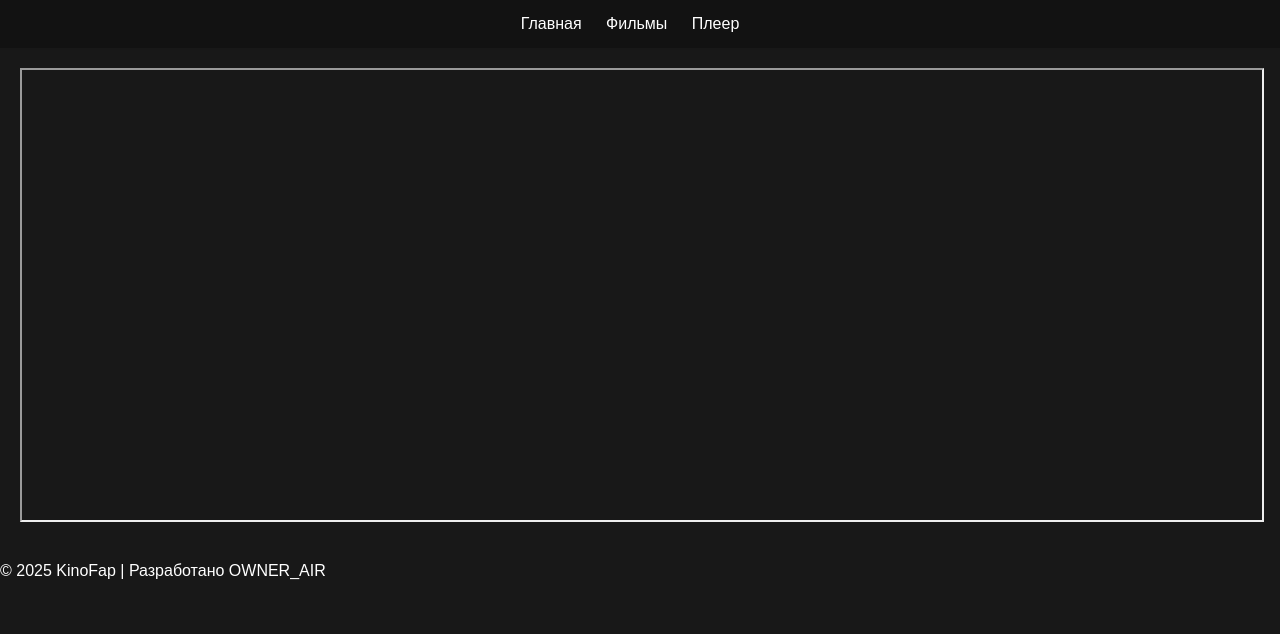
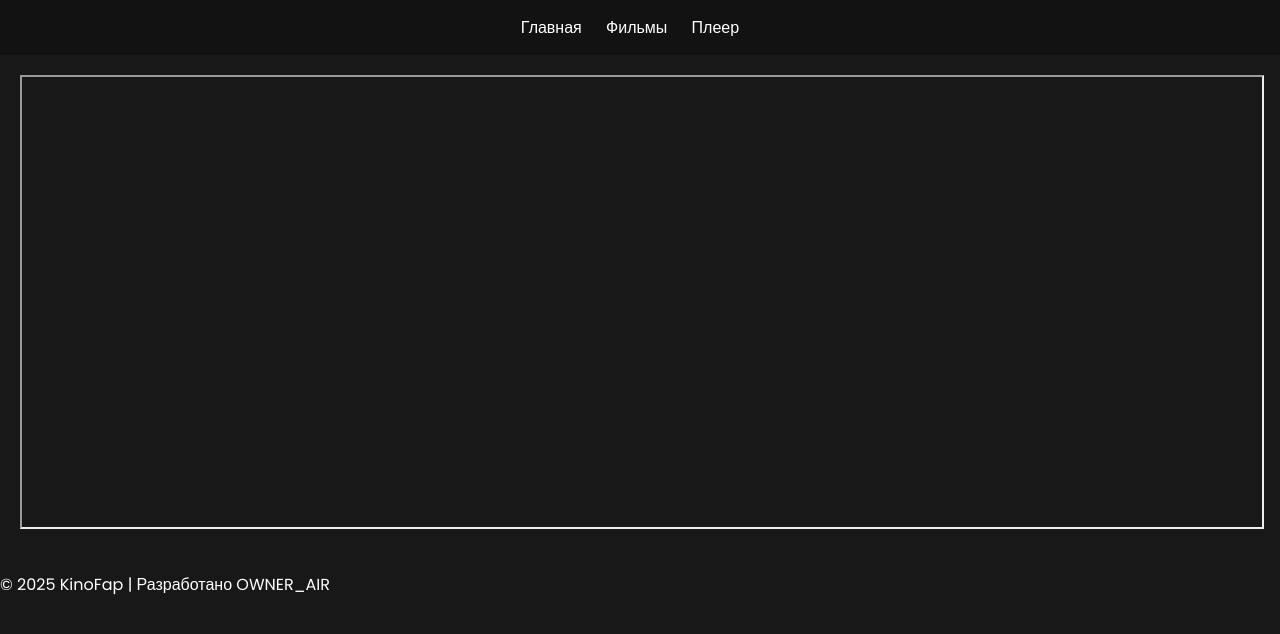
Before and after one commit to Nikolay1123770/KinoFap112, a plain HTML site: page player.html in a window 1280 px wide. Drawn offline with Linux system fonts and the light colour scheme.

Commit message:
Add files via upload

```diff
--- a/player.html
+++ b/player.html
@@ -5,6 +5,7 @@
     <meta charset="UTF-8">
     <meta name="viewport" content="width=device-width, initial-scale=1.0">
     <title>Плеер - KinoFap</title>
+    <link href="https://fonts.googleapis.com/css2?family=Poppins:wght@400;500;600;700;800&display=swap" rel="stylesheet"/>
     <link rel="stylesheet" href="css/style.css">
 </head>
 <body>
@@ -17,14 +18,17 @@
             </ul>
         </nav>
     </header>
+
     <main>
         <section class="player">
             <iframe id="playerIframe" width="100%" height="450" src=""></iframe>
         </section>
     </main>
+
     <footer>
         <p>&copy; 2025 KinoFap | Разработано OWNER_AIR</p>
     </footer>
+
     <script src="js/script.js"></script>
 </body>
 </html>
```
